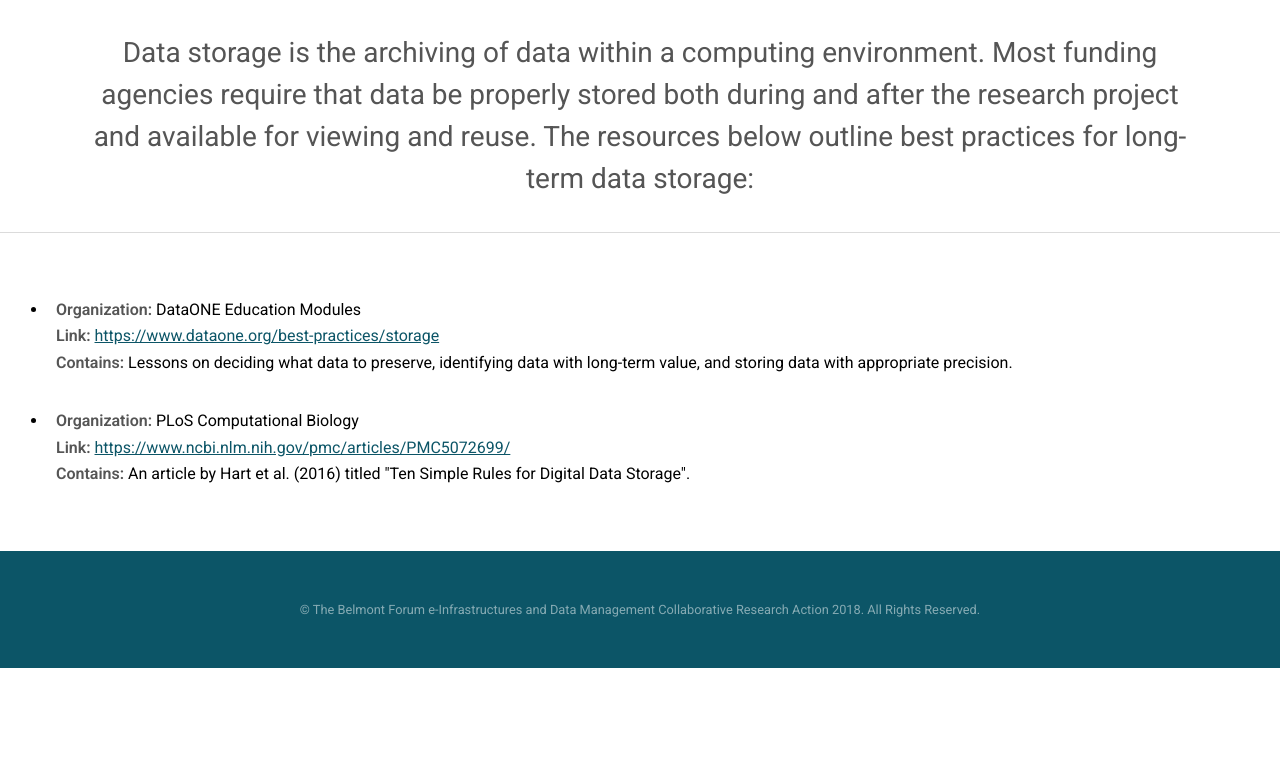
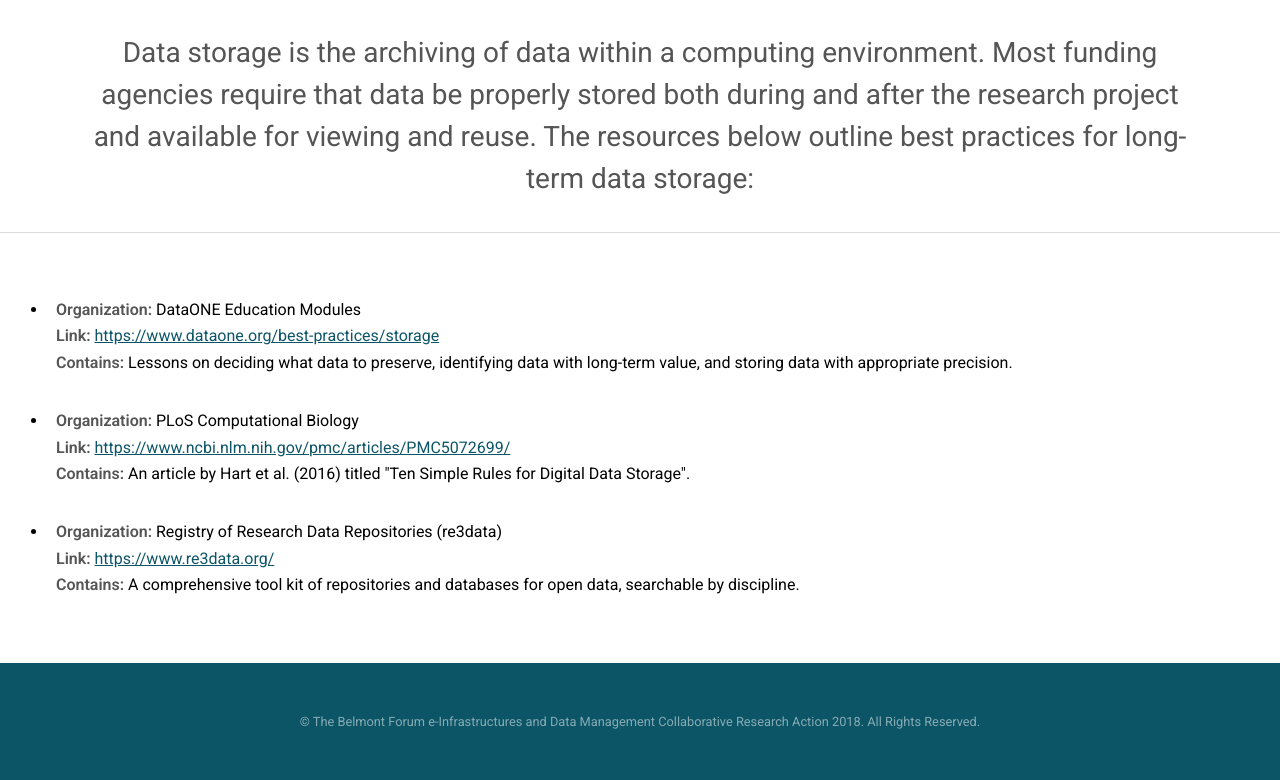
Before and after one commit to bfe-inf/toolkit, a Jekyll site: the page built from bp&s-storage.html, in a window 1280 px wide. Shown: the part 338-1118 px from the top of the page. Built offline with Jekyll 4.4.1, drawn with Linux system fonts in a browser that asks for light colours; before the commit the page ends 1006 px from its top, so only the background shows below that.

Commit message:
Update bp&s-storage.html

```diff
--- a/bp&s-storage.html
+++ b/bp&s-storage.html
@@ -64,6 +64,11 @@
              	   				<strong>Link:</strong> <a href="https://www.ncbi.nlm.nih.gov/pmc/articles/PMC5072699/" target="_blank">https://www.ncbi.nlm.nih.gov/pmc/articles/PMC5072699/</a><br/>
 		   				<strong>Contains:</strong> An article by Hart et al. (2016) titled "Ten Simple Rules for Digital Data Storage". </li>
       					</ul>
+					<ul>
+	     					<li> <strong>Organization:</strong> Registry of Research Data Repositories (re3data) <br/>
+             	   				<strong>Link:</strong> <a href="https://www.re3data.org/" target="_blank">https://www.re3data.org/</a><br/>
+		   				<strong>Contains:</strong> A comprehensive tool kit of repositories and databases for open data, searchable by discipline. </li>
+      					</ul>
      				 </div>
 	  		</section>
 
```
